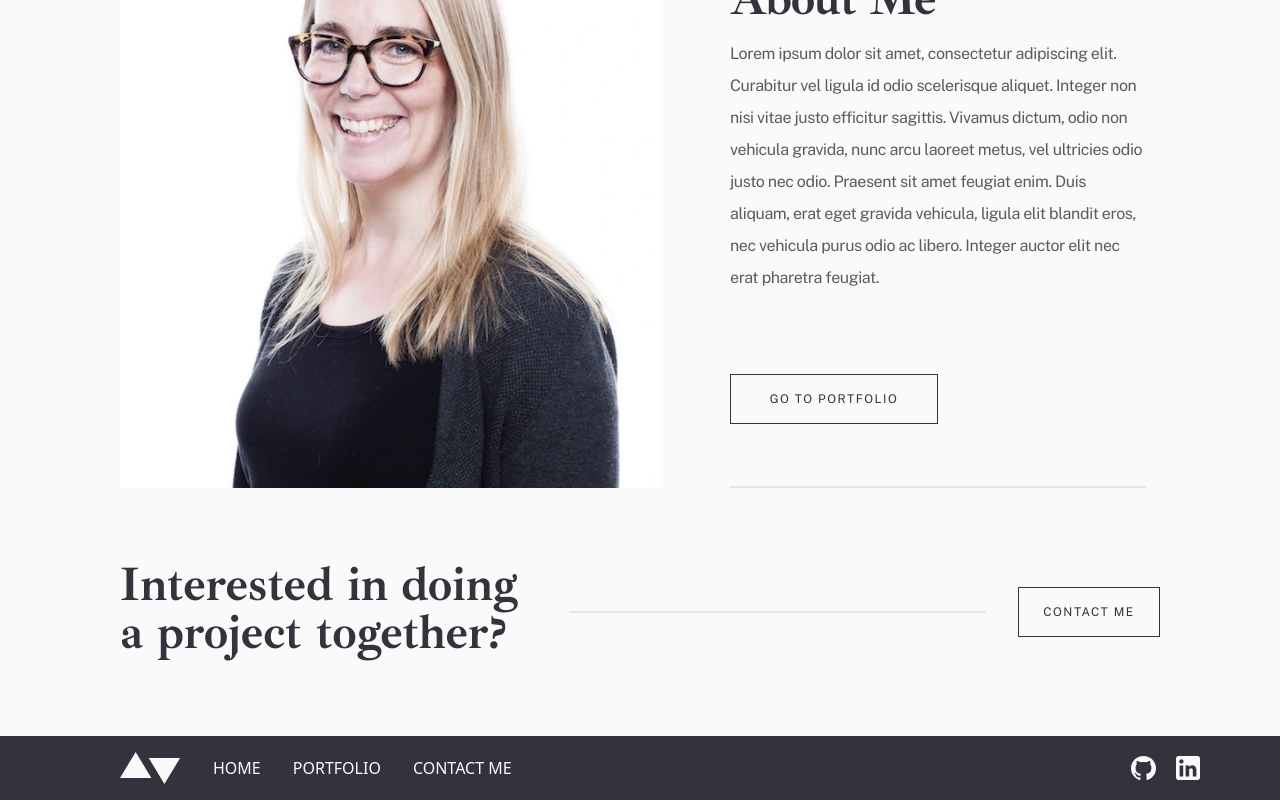
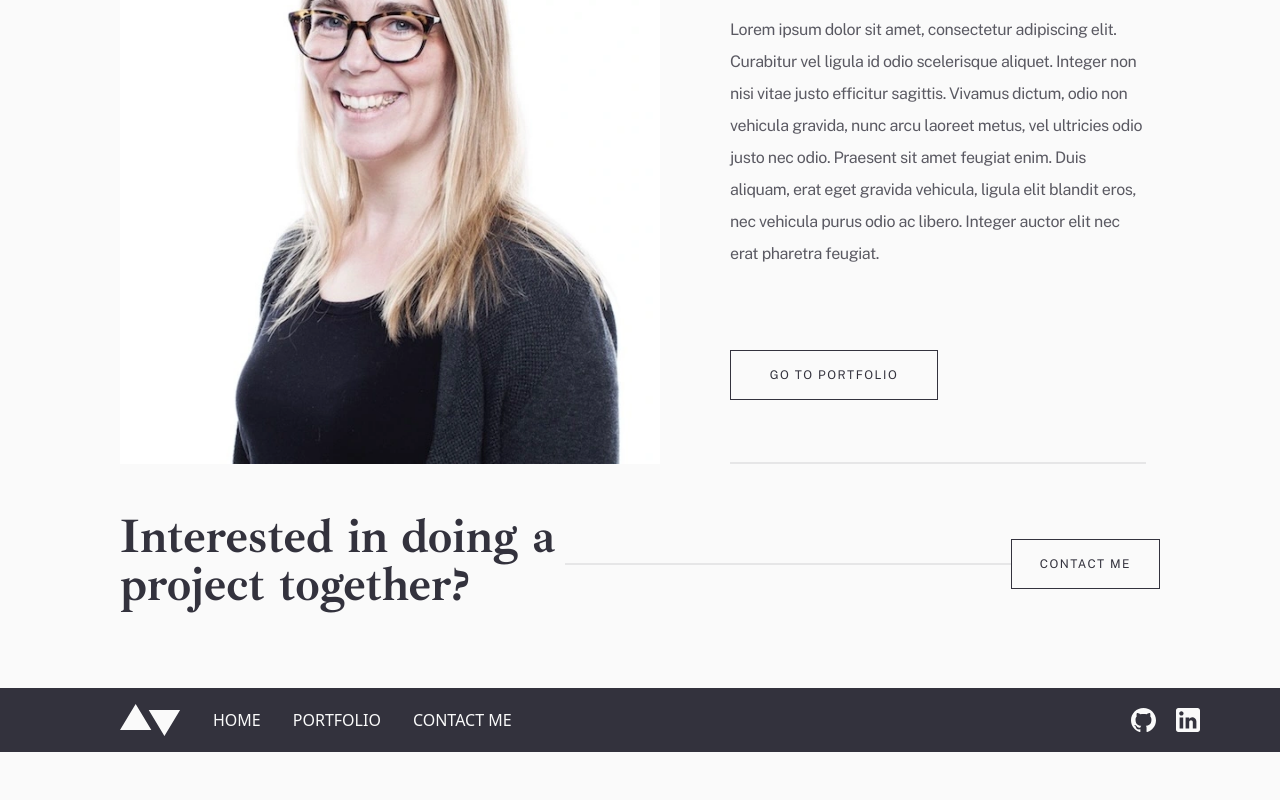
Before and after one commit to kellyky/Portfolio, a React (Vite) app: page / in a window 1280 px wide. Shown: the part 819-1619 px from the top of the page. After the commit the page ends 1571 px from the top, so only its background shows below. Built offline with nearby package versions, Linux system fonts and the light colour scheme.

Commit message:
Centralize 'main' styling:
Move `main` styling to RootLayout - main tag (previously used/repeated
in a few other places)

Blurring (with modal/hamburger menu)
- Replace section tag with implicit fragment (LandingPage)
- Move context provider to App.jsx (wrapping App)
- Move blur to RootLayout

```diff
--- a/src/components/Contact/Contact.jsx
+++ b/src/components/Contact/Contact.jsx
@@ -2,14 +2,12 @@ import Button from '../Button/Button'
 
 export default function Contact () {
   return (
-    <section className='flex flex-col gap-8 my-12
+    <section className='flex flex-col mb-12
         @container
-        px-8
         flex
         flex-col
         items-center
         md:flex-row
-        lg:px-30
       '
     >
       <h2 className='font-ibarra font-bold
--- a/src/layouts/RootLayout.jsx
+++ b/src/layouts/RootLayout.jsx
@@ -1,20 +1,31 @@
 import { Outlet } from 'react-router-dom'
+import { use } from 'react'
+import ModalContext from '../store/modal-context'
 import Header from '../components/Header/Header'
 import Contact from '../components/Contact/Contact'
 import Footer from '../components/Footer/Footer'
 import ScrollToTop from '../components/ScrollToTop/ScrollToTop'
-import { ModalContextProvider } from '../store/modal-context'
 
 export default function RootLayout () {
+  const { modalState } = use(ModalContext)
+
   return (
     <>
-      <ModalContextProvider>
-        <ScrollToTop />
-        <Header />
+      <ScrollToTop />
+      <Header />
+      <main className={
+        `flex flex-col size-full grow self-center
+        gap-8 px-8
+        md:gap-12
+        lg:gap-6 lg:px-30
+        ${ modalState ? 'blur-xs overflow-hidden' : '' }
+        `
+        }
+      >
         <Outlet />
         <Contact />
-        <Footer />
-      </ModalContextProvider>
+      </main>
+      <Footer />
     </>
   )
 }
--- a/src/main.jsx
+++ b/src/main.jsx
@@ -1,10 +1,13 @@
 import { StrictMode } from 'react'
 import { createRoot } from 'react-dom/client'
+import { ModalContextProvider } from './store/modal-context'
 import App from './App.jsx'
 import './styles/styles.css'
 
 createRoot(document.getElementById('root')).render(
   <StrictMode>
-    <App />
+    <ModalContextProvider>
+      <App />
+    </ModalContextProvider>
   </StrictMode>
 )
--- a/src/pages/LandingPage.jsx
+++ b/src/pages/LandingPage.jsx
@@ -1,22 +1,13 @@
 import { use } from 'react'
 import About from '../components/About/About'
 import Hero from '../components/Hero/Hero'
-import ModalContext from '../store/modal-context'
 
 export default function LandingPage () {
-  const { modalState } = use(ModalContext)
 
   return (
-    <main className={
-      `flex flex-col size-full grow self-center
-      gap-8 px-8
-      md:gap-12
-      lg:px-30
-      ${modalState ? 'blur-xs overflow-hidden' : ''}`
-      }
-    >
+    <>
       <Hero />
       <About />
-    </main>
+    </>
   )
 }
```
